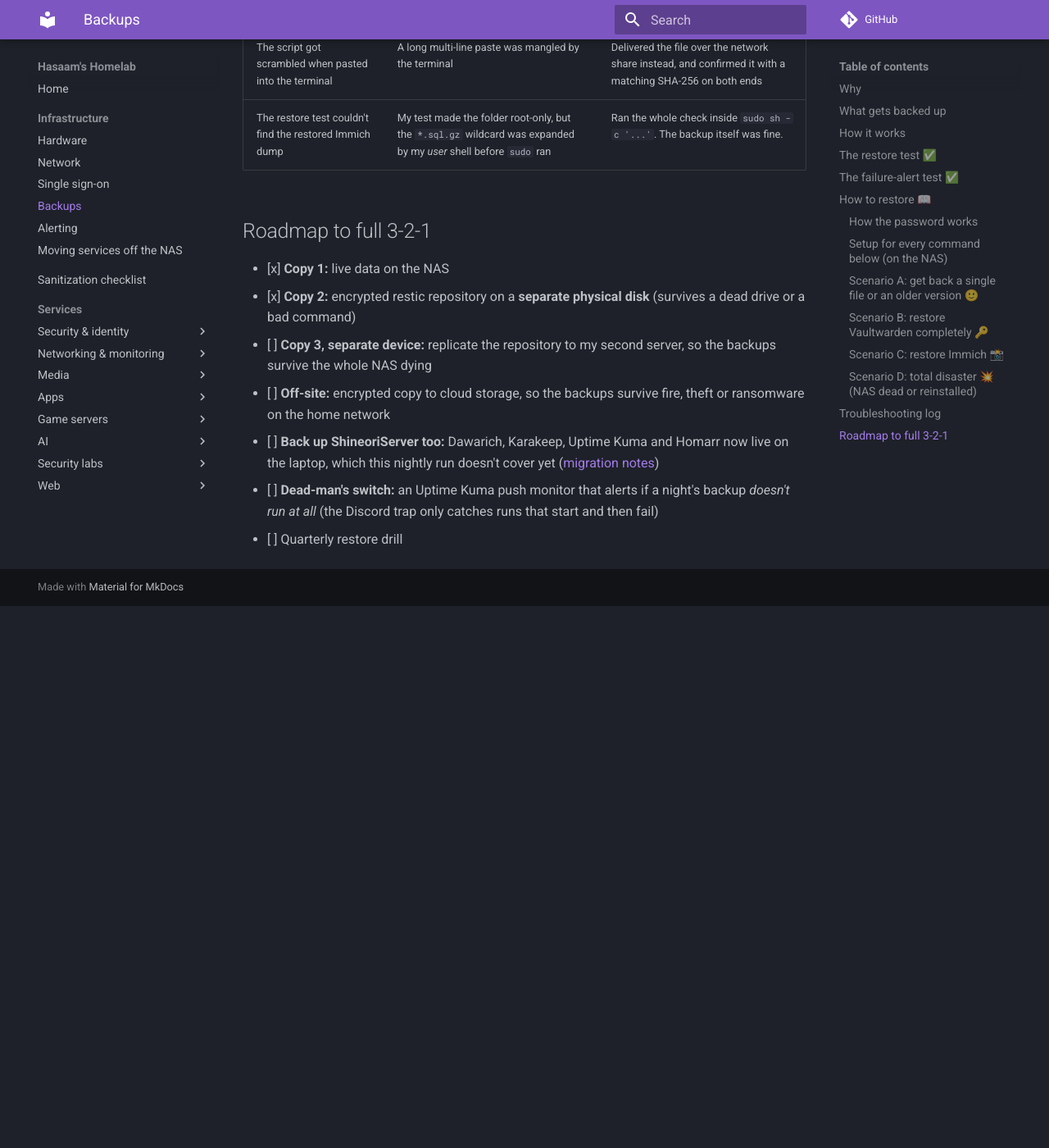
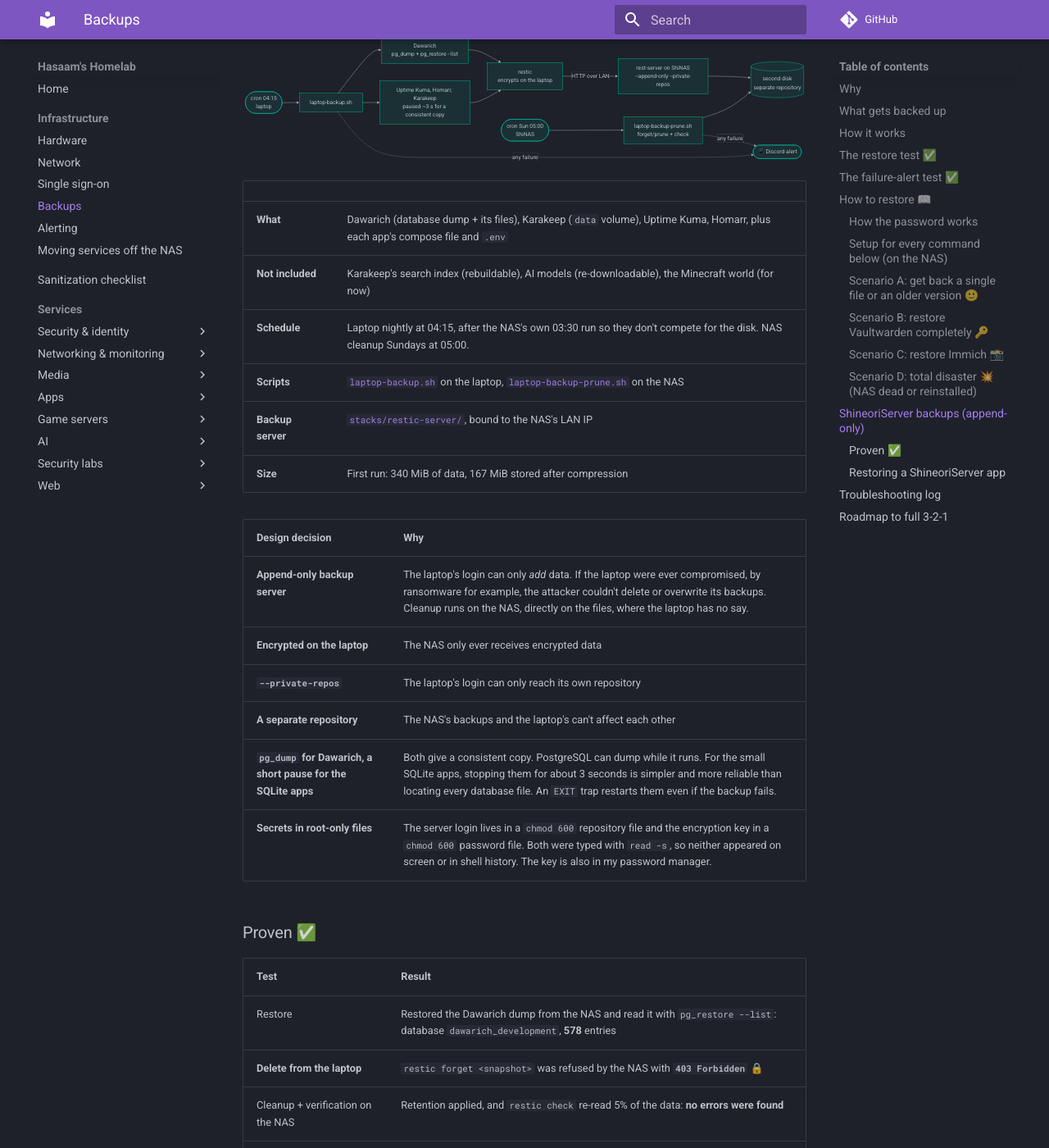
Before and after one commit to Shineori/homelab, an MkDocs documentation site: the page built from docs/infrastructure/backups.md, in a window 1280 px wide and 1400 px high, scrolled down 4857 px. Shown: the whole window at 82% size. Built offline with MkDocs 1.6.1 and Material for MkDocs 9.7.7, drawn with Linux system fonts in a browser that asks for light colours; comment, search, counter and statistics services are not loaded; before the commit the page ends 5596 px from its top, so only the background shows below that; some of the changed text lies outside the part shown.

Commit message:
Back up ShineoriServer to an append-only restic server on the NAS
Nightly encrypted backups of Dawarich, Karakeep, Uptime Kuma and Homarr to a rest-server in append-only mode, so the laptop can add snapshots but never delete them. The NAS prunes and verifies weekly. Restore and the 403-on-delete behavior are tested and documented.

````diff
--- a/docs/infrastructure/backups.md
+++ b/docs/infrastructure/backups.md
@@ -8,6 +8,7 @@
 | **Schedule** | Nightly at 03:30 (an hour after Immich's own 02:00 database dump) |
 | **Destination** | Encrypted restic repository on the NAS's **second physical disk** |
 | **Script** | [`scripts/homelab-backup.sh`](https://github.com/shineori/homelab/blob/main/scripts/homelab-backup.sh) |
+| **Also covers** | ShineoriServer's apps, through an append-only backup server ([details below](#shineoriserver-backups-append-only)) |
 | **Status** | 🟡 Copy 2 of 3 done. Off-device and off-site copies are next. |
 
 ## Why
@@ -146,6 +147,64 @@
 
 > ⚠️ If the NAS *and* its disks are lost (fire, theft, ransomware), this repository is gone too. That's why off-device and off-site copies are next on the roadmap.
 
+## ShineoriServer backups (append-only)
+
+After [moving six services](migration.md) to my laptop server, their data sat outside the nightly backup. The laptop now backs up to the NAS, designed so that **the laptop can add backups but can never delete them**.
+
+```mermaid
+flowchart LR
+    cron([cron 04:15<br/>laptop]) --> s[laptop-backup.sh]
+    s --> d[Dawarich<br/>pg_dump + pg_restore --list]
+    s --> p[Uptime Kuma, Homarr, Karakeep<br/>paused ~3 s for a consistent copy]
+    d --> r[restic<br/>encrypts on the laptop]
+    p --> r
+    r -- HTTP over LAN --> rs[rest-server on ShiNAS<br/>--append-only --private-repos]
+    rs --> repo[(second disk<br/>separate repository)]
+    nas([cron Sun 05:00<br/>ShiNAS]) --> pr[laptop-backup-prune.sh<br/>forget/prune + check]
+    pr --> repo
+    s -. any failure .-> dc([📱 Discord alert])
+    pr -. any failure .-> dc
+```
+
+| | |
+|---|---|
+| **What** | Dawarich (database dump + its files), Karakeep (`data` volume), Uptime Kuma, Homarr, plus each app's compose file and `.env` |
+| **Not included** | Karakeep's search index (rebuildable), AI models (re-downloadable), the Minecraft world (for now) |
+| **Schedule** | Laptop nightly at 04:15, after the NAS's own 03:30 run so they don't compete for the disk. NAS cleanup Sundays at 05:00. |
+| **Scripts** | [`laptop-backup.sh`](https://github.com/shineori/homelab/blob/main/scripts/laptop-backup.sh) on the laptop, [`laptop-backup-prune.sh`](https://github.com/shineori/homelab/blob/main/scripts/laptop-backup-prune.sh) on the NAS |
+| **Backup server** | [`stacks/restic-server/`](https://github.com/shineori/homelab/tree/main/stacks/restic-server), bound to the NAS's LAN IP |
+| **Size** | First run: 340 MiB of data, 167 MiB stored after compression |
+
+| Design decision | Why |
+|---|---|
+| **Append-only backup server** | The laptop's login can only *add* data. If the laptop were ever compromised, by ransomware for example, the attacker couldn't delete or overwrite its backups. Cleanup runs on the NAS, directly on the files, where the laptop has no say. |
+| **Encrypted on the laptop** | The NAS only ever receives encrypted data |
+| **`--private-repos`** | The laptop's login can only reach its own repository |
+| **A separate repository** | The NAS's backups and the laptop's can't affect each other |
+| **`pg_dump` for Dawarich, a short pause for the SQLite apps** | Both give a consistent copy. PostgreSQL can dump while it runs. For the small SQLite apps, stopping them for about 3 seconds is simpler and more reliable than locating every database file. An `EXIT` trap restarts them even if the backup fails. |
+| **Secrets in root-only files** | The server login lives in a `chmod 600` repository file and the encryption key in a `chmod 600` password file. Both were typed with `read -s`, so neither appeared on screen or in shell history. The key is also in my password manager. |
+
+### Proven ✅
+
+| Test | Result |
+|---|---|
+| Restore | Restored the Dawarich dump from the NAS and read it with `pg_restore --list`: database `dawarich_development`, **578** entries |
+| **Delete from the laptop** | `restic forget <snapshot>` was refused by the NAS with **`403 Forbidden`** 🔒 |
+| Cleanup + verification on the NAS | Retention applied, and `restic check` re-read 5% of the data: **no errors were found** |
+| Key in my password manager | Its SHA-256 fingerprint matches the key the backups actually use, checked without displaying the key |
+
+### Restoring a ShineoriServer app
+
+On the laptop:
+
+```bash
+R="sudo RESTIC_REPOSITORY_FILE=/root/.restic-repo RESTIC_PASSWORD_FILE=/root/.restic-password restic"
+$R snapshots
+$R restore latest --target /tmp/restore --include /home/shineori/docker/uptime-kuma    # one app's folder
+```
+
+If the laptop is gone, run restic **on the NAS** against `/volume2/backups/restic-laptop/shineoriserver`, using the encryption key from my password manager. The Dawarich database comes back from `var/backups/homelab-staging/dawarich.dump` with `pg_restore` into a fresh Dawarich (listing it is tested; a full database reload is on the drill list below).
+
 ## Troubleshooting log
 
 | Problem | Root cause | Fix |
@@ -153,6 +212,8 @@
 | `toomanyrequests` pulling the restic image | Docker Hub's anonymous pull limit, after a night of image pulls | Installed the official binary from GitHub instead, verified with `sha256sum -c` |
 | The script got scrambled when pasted into the terminal | A long multi-line paste was mangled by the terminal | Delivered the file over the network share instead, and confirmed it with a matching SHA-256 on both ends |
 | The restore test couldn't find the restored Immich dump | My test made the folder root-only, but the `*.sql.gz` wildcard was expanded by my *user* shell before `sudo` ran | Ran the whole check inside `sudo sh -c '...'`. The backup itself was fine. |
+| The NAS cleanup failed: *wrong password or no key found* | The key I typed on the NAS didn't match the laptop's (a paste slip) | Compared SHA-256 fingerprints of both files without showing either key, then copied the laptop's working file over SSH instead of retyping it. Also checked that my password manager's copy matched. |
+| A restore check said *Permission denied* even with `sudo` | In `sudo cmd < file`, the `<` is handled by my own shell, not by root | `sudo sh -c 'cmd < file'`, so root opens the file |
 
 ## Roadmap to full 3-2-1
 
@@ -160,6 +221,6 @@
 - [x] **Copy 2:** encrypted restic repository on a **separate physical disk** (survives a dead drive or a bad command)
 - [ ] **Copy 3, separate device:** replicate the repository to my second server, so the backups survive the whole NAS dying
 - [ ] **Off-site:** encrypted copy to cloud storage, so the backups survive fire, theft or ransomware on the home network
-- [ ] **Back up ShineoriServer too:** Dawarich, Karakeep, Uptime Kuma and Homarr now live on the laptop, which this nightly run doesn't cover yet ([migration notes](migration.md))
+- [x] **Back up ShineoriServer too** ✅ *Done:* nightly, encrypted, append-only backups to the NAS, with a tested restore ([above](#shineoriserver-backups-append-only))
 - [ ] **Dead-man's switch:** an Uptime Kuma push monitor that alerts if a night's backup *doesn't run at all* (the Discord trap only catches runs that start and then fail)
-- [ ] Quarterly restore drill
+- [ ] Quarterly restore drill, including a full reload of the Dawarich database into a test container
````
Also changed, not shown: docs/infrastructure/migration.md (+1 -1 lines), docs/services/dawarich.md (+1 -1 lines), docs/services/homarr.md (+1 -1 lines), docs/services/karakeep.md (+1 -1 lines), stacks/restic-server/README.md (added, +10 -0 lines), 4 other files.
